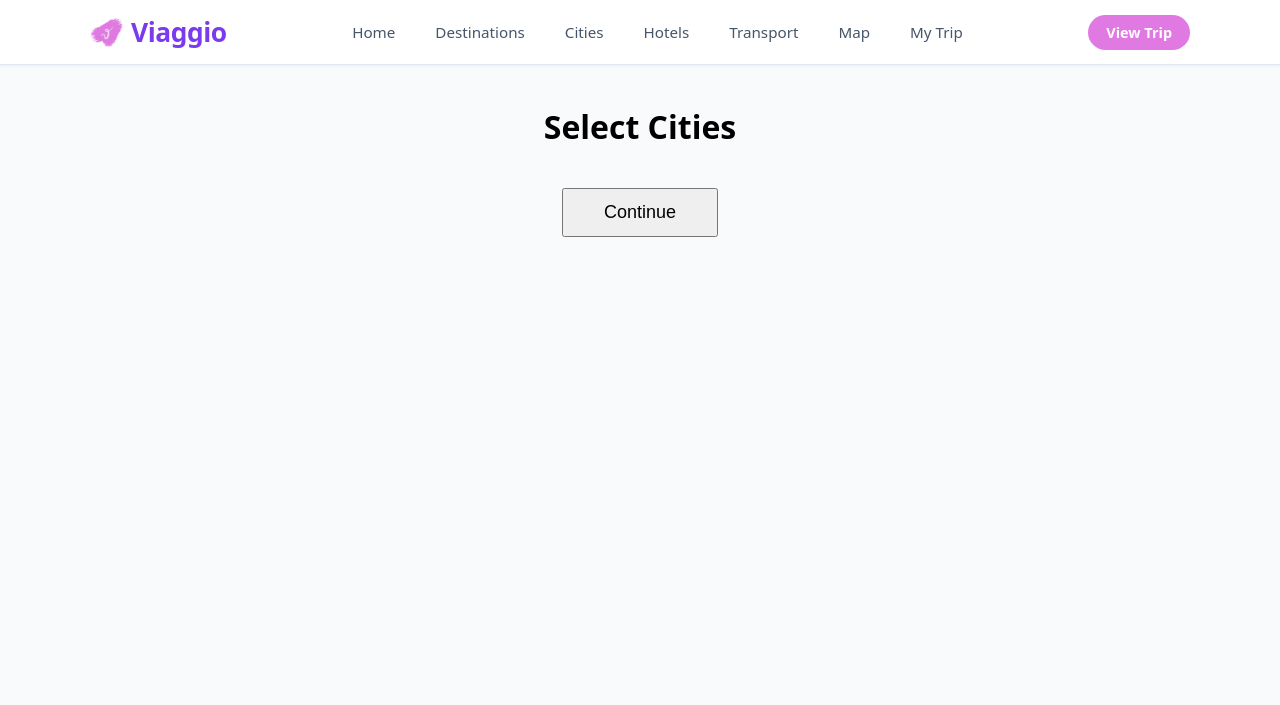
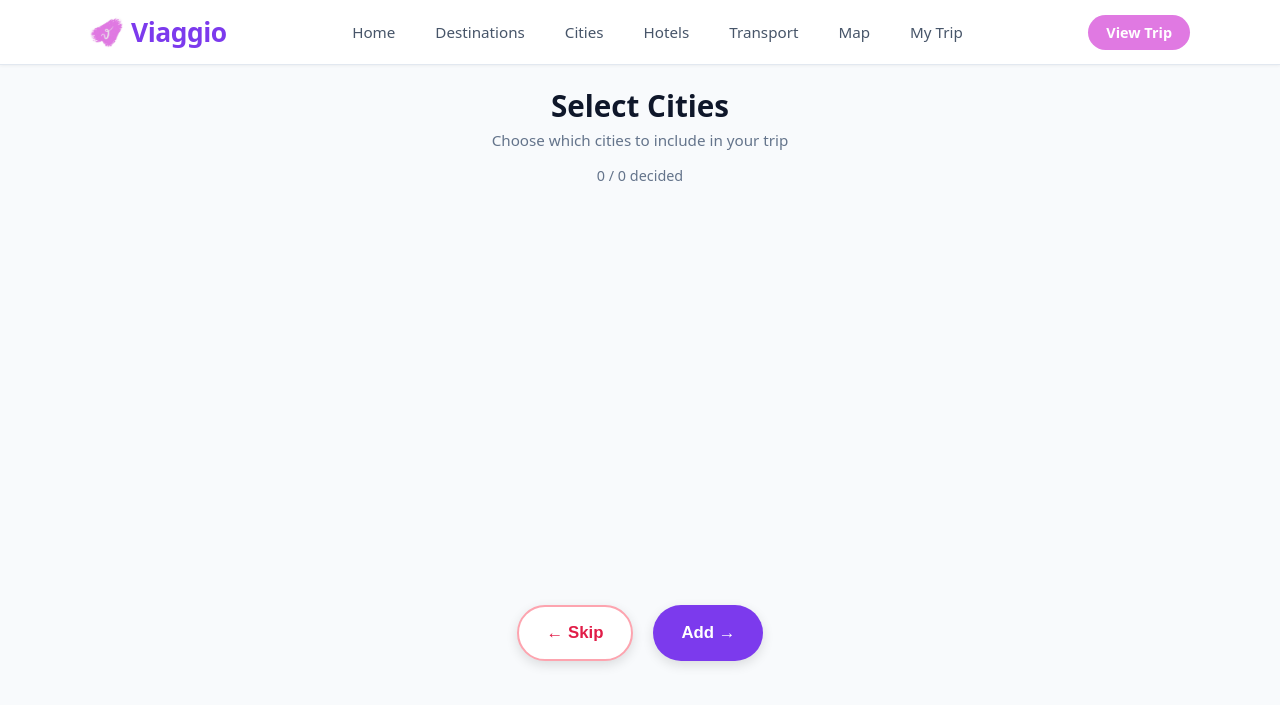
Before and after one commit to JRDachshund/Viaggio, a Flask app: page /citySelection in a window 1280 px wide. Shown: the top 705 px of the page. Run offline with Flask 3, Linux system fonts and the light colour scheme.

Commit message:
Add similar left/right swiper for city selection

```diff
--- a/actweb/templates/citySelection.html
+++ b/actweb/templates/citySelection.html
@@ -6,158 +6,345 @@
     <title>Cities • Viaggio</title>
 
     <style>
-        body{
+  body {
     font-family: system-ui, -apple-system, BlinkMacSystemFont, "Segoe UI", Roboto, sans-serif;
+    background: #f8fafc;
     margin: 0;
-            background:#f8fafc;
-        }
-        .page-content {
-            max-width: 1000px;
-            margin: 40px auto;
-            padding: 0 24px 60px;
+    color: #1e293b;
   }
 
-        h1{
-            text-align:center;
+  .swiper-page {
+    max-width: 520px;
+    margin: 20px auto 60px;
+    padding: 0 16px;
+    text-align: center;
   }
 
-        .country{
-            background:white;
-            margin-bottom:30px;
-            padding:20px;
-            border-radius:12px;
-            box-shadow:0 2px 10px rgba(0,0,0,.1);
+  .swiper-header {
+    margin-bottom: 16px;
   }
 
-        .cities{
-            display:flex;
-            flex-wrap:wrap;
-            gap:15px;
-            margin-top:15px;
+  .swiper-header h1 {
+    font-size: 1.85rem;
+    margin: 0 0 4px;
+    color: #0f172a;
   }
 
-        .city-card{
-            width:180px;
-            padding:15px;
-            border:2px solid #ddd;
-            border-radius:10px;
-            cursor:pointer;
-            transition:.2s;
-            text-align:center;
-            background:white;
+  .swiper-header p {
+    margin: 0;
+    color: #64748b;
+    font-size: 0.95rem;
   }
 
-        .city-card:hover{
-            border-color:#e079e2;
+  .progress {
+    font-size: 0.9rem;
+    color: #64748b;
+    margin-bottom: 12px;
   }
 
-        .city-card.selected{
-            background:#7c3aed;
-            color:white;
-            border-color:#7c3aed;
+  .card-stack {
+    position: relative;
+    width: 100%;
+    max-width: 380px;
+    height: 380px;
+    margin: 0 auto 28px;
   }
 
-        button{
-            display:block;
-            margin:40px auto;
-            padding:12px 40px;
-            font-size:18px;
-            cursor:pointer;
+  .swipe-card {
+    position: absolute;
+    width: 100%;
+    height: 100%;
+    background: white;
+    border-radius: 20px;
+    box-shadow: 0 10px 30px rgba(0, 0, 0, 0.12),
+                0 4px 6px rgba(0, 0, 0, 0.08);
+    overflow: hidden;
+    border: 1px solid #e2e8f0;
+    display: none;
+    flex-direction: column;
+    transition: transform 0.45s cubic-bezier(0.32, 0.72, 0, 1),
+                opacity 0.3s ease;
   }
 
+  .swipe-card.active {
+    display: flex;
+  }
+
+  .card-content {
+    flex: 1;
+    padding: 40px 32px;
+    display: flex;
+    flex-direction: column;
+    justify-content: center;
+    align-items: center;
+    text-align: center;
+  }
+
+  .swipe-card h2 {
+    font-size: 2.2rem;
+    margin: 0 0 4px;
+    color: #0f172a;
+    font-weight: 700;
+  }
+
+  .city-code {
+    font-size: 1rem;
+    color: #64748b;
+    margin-bottom: 12px;
+  }
+
+  .city-country {
+    font-size: 0.9rem;
+    color: #64748b;
+    margin-top: 16px;
+  }
+
+  .actions {
+    display: flex;
+    justify-content: center;
+    gap: 20px;
+    margin-top: 12px;
+  }
+
+  .action-btn {
+    padding: 0 28px;
+    height: 56px;
+    border-radius: 9999px;
+    border: none;
+    font-size: 1.05rem;
+    font-weight: 600;
+    display: flex;
+    align-items: center;
+    justify-content: center;
+    cursor: pointer;
+    transition: transform 0.1s ease, box-shadow 0.1s ease, background 0.2s;
+    box-shadow: 0 4px 12px rgba(0, 0, 0, 0.12);
+    min-width: 110px;
+  }
+
+  .action-btn:active {
+    transform: scale(0.96);
+  }
+
+  .btn-no {
+    background: white;
+    color: #e11d48;
+    border: 2px solid #fda4af;
+  }
+
+  .btn-no:hover {
+    background: #fff1f2;
+  }
+
+  .btn-yes {
+    background: #7c3aed;
+    color: white;
+  }
+
+  .btn-yes:hover {
+    background: #6b21a8;
+  }
+
+  .btn-continue {
+    display: inline-block;
+    background: #7c3aed;
+    color: white;
+    padding: 14px 36px;
+    border-radius: 9999px;
+    text-decoration: none;
+    font-weight: 600;
+    font-size: 1rem;
+    transition: background 0.2s;
+    margin-top: 24px;
+  }
+
+  .btn-continue:hover {
+    background: #6b21a8;
+  }
 </style>
 </head>
 
 <body>
   {% include 'nav.html' %}
 
-<div class="page-content">
+<div class="swiper-page">
 
+  <div class="swiper-header">
     <h1>Select Cities</h1>
+    <p>Choose which cities to include in your trip</p>
+  </div>
 
+  <div class="progress" id="progress"></div>
+
+  <div class="card-stack" id="card-stack">
     {% for country, city_list in cities.items() %}
-
-<div class="country">
-
-    <h2>{{ country }}</h2>
-
-    <div class="cities">
-
       {% for city in city_list %}
-
-        <div
-            class="city-card"
+      <div class="swipe-card"
            data-name="{{ city.name }}"
            data-code="{{ city.code }}"
-        >
-
-            <h3>{{ city.name }}</h3>
-
-            <p>{{ city.code }}</p>
-
+           data-country="{{ country }}">
+        <div class="card-content">
+          <h2>{{ city.name }}</h2>
+          <div class="city-code">{{ city.code }}</div>
+          <div class="city-country">in {{ country }}</div>
+        </div>
+      </div>
+      {% endfor %}
+    {% endfor %}
   </div>
 
-        {% endfor %}
+  <div class="actions">
+    <button class="action-btn btn-no" id="btn-no" title="Skip this city">← Skip</button>
+    <button class="action-btn btn-yes" id="btn-yes" title="Add this city to trip">Add →</button>
+  </div>
 
+  <!-- Completion state -->
+  <div id="done-state" style="display: none; margin-top: 32px;">
+    <div style="max-width: 380px; margin: 0 auto; padding: 32px 24px; background: white; border-radius: 20px; box-shadow: 0 10px 30px rgba(0, 0, 0, 0.08);">
+      <h2 style="margin: 0 0 12px; font-size: 1.4rem;">All cities reviewed!</h2>
+      <a href="#" id="continue-btn" class="btn-continue">Continue to Hotels →</a>
+    </div>
   </div>
 
 </div>
 
-{% endfor %}
-
-<button id="continue">
-    Continue
-</button>
-
 <script>
-
+let totalCards = 0;
+let decidedCount = 0;
 let selectedCities = [];
 
-document.querySelectorAll(".city-card").forEach(card => {
+function updateProgress() {
+  const progressEl = document.getElementById('progress');
+  progressEl.textContent = `${decidedCount} / ${totalCards} decided`;
+}
 
-    card.addEventListener("click", () => {
+function showDoneState() {
+  document.getElementById('card-stack').style.display = 'none';
+  document.querySelector('.actions').style.display = 'none';
+  document.getElementById('done-state').style.display = 'block';
+}
 
-        card.classList.toggle("selected");
+async function decideCity(cityData, accepted) {
+  if (accepted) {
+    selectedCities.push({ name: cityData.name, code: cityData.code });
+  }
 
-        const city = {
-            name: card.dataset.name,
-            code: card.dataset.code
+  decidedCount++;
+  updateProgress();
+
+  const card = document.querySelector(`.swipe-card[data-code="${cityData.code}"]`);
+  if (card) card.remove();
+
+  const remaining = document.querySelectorAll('.swipe-card').length;
+  if (remaining === 0) {
+    setTimeout(showDoneState, 350);
+  } else {
+    showNextCard();
+  }
+}
+
+function showNextCard() {
+  const stack = document.getElementById('card-stack');
+  const cards = stack.querySelectorAll('.swipe-card');
+
+  if (cards.length === 0) {
+    return;
+  }
+
+  cards.forEach(c => {
+    c.classList.remove('active');
+    c.style.display = 'none';
+    c.style.transform = '';
+    c.style.opacity = '1';
+  });
+
+  const nextCard = cards[cards.length - 1];
+  nextCard.style.display = 'flex';
+  nextCard.classList.add('active');
+  nextCard.style.transition = 'none';
+  nextCard.style.transform = '';
+  nextCard.style.opacity = '1';
+
+  setTimeout(() => {
+    nextCard.style.transition = 'transform 0.45s cubic-bezier(0.32, 0.72, 0, 1), opacity 0.3s ease';
+  }, 20);
+}
+
+function initSwiper() {
+  const stack = document.getElementById('card-stack');
+  const allCards = Array.from(stack.querySelectorAll('.swipe-card'));
+
+  totalCards = allCards.length;
+
+  // Hide all initially
+  allCards.forEach(card => {
+    card.style.display = 'none';
+  });
+
+  if (allCards.length > 0) {
+    setTimeout(() => {
+      showNextCard();
+    }, 30);
+  }
+
+  updateProgress();
+
+  // Left = Skip
+  document.getElementById('btn-no').addEventListener('click', () => {
+    const topCard = document.querySelector('.swipe-card.active');
+    if (!topCard) return;
+
+    const cityData = {
+      name: topCard.dataset.name,
+      code: topCard.dataset.code
     };
 
-        if(card.classList.contains("selected")){
+    topCard.classList.remove('active');
+    topCard.style.transition = 'transform 0.45s cubic-bezier(0.32, 0.72, 0, 1), opacity 0.3s';
+    topCard.style.transform = `translateX(-520px) rotate(-18deg)`;
+    topCard.style.opacity = '0';
 
-            selectedCities.push(city);
+    setTimeout(() => {
+      decideCity(cityData, false);
+    }, 320);
+  });
 
-        }else{
+  // Right = Add
+  document.getElementById('btn-yes').addEventListener('click', () => {
+    const topCard = document.querySelector('.swipe-card.active');
+    if (!topCard) return;
 
-            selectedCities = selectedCities.filter(c => c.code !== city.code);
+    const cityData = {
+      name: topCard.dataset.name,
+      code: topCard.dataset.code
+    };
 
+    topCard.classList.remove('active');
+    topCard.style.transition = 'transform 0.45s cubic-bezier(0.32, 0.72, 0, 1), opacity 0.3s';
+    topCard.style.transform = `translateX(520px) rotate(18deg)`;
+    topCard.style.opacity = '0';
+
+    setTimeout(() => {
+      decideCity(cityData, true);
+    }, 320);
+  });
+
+  // Continue button
+  document.getElementById('continue-btn').addEventListener('click', async (e) => {
+    e.preventDefault();
+    await fetch("/saveCities", {
+      method: "POST",
+      headers: { "Content-Type": "application/json" },
+      body: JSON.stringify(selectedCities)
+    });
+    window.location.href = "/accommodationSelection";
+  });
 }
 
+document.addEventListener('DOMContentLoaded', () => {
+  initSwiper();
 });
-
-});
-
-document.getElementById("continue").addEventListener("click", async () => {
-
-    await fetch("/saveCities",{
-
-        method:"POST",
-
-        headers:{
-            "Content-Type":"application/json"
-        },
-
-        body:JSON.stringify(selectedCities)
-
-    });
-
-    window.location.href="/accommodationSelection";
-
-});
-
 </script>
 
-</div>
 </body>
 </html>
```
Lines whose indentation alone changed are shown as unchanged.
